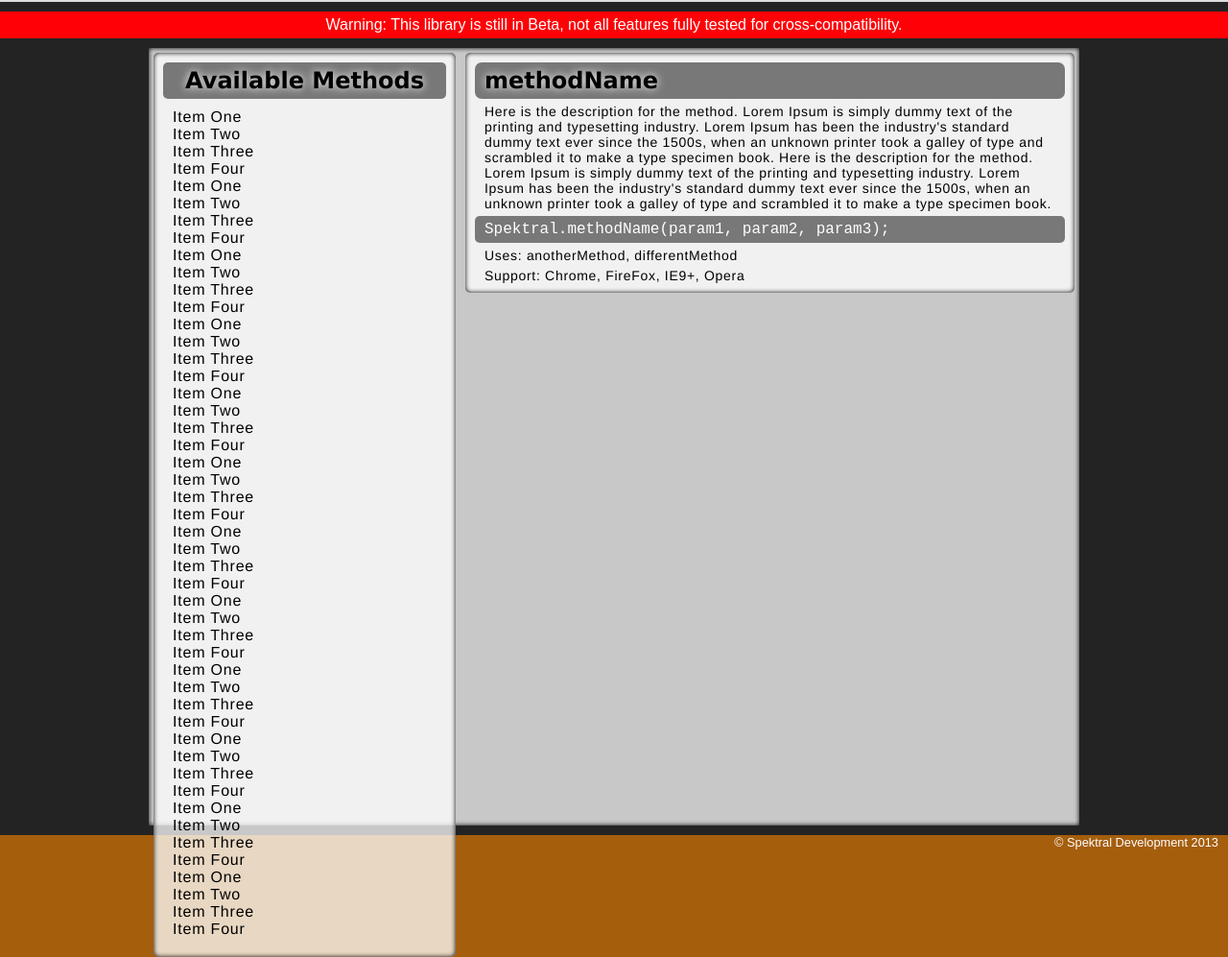
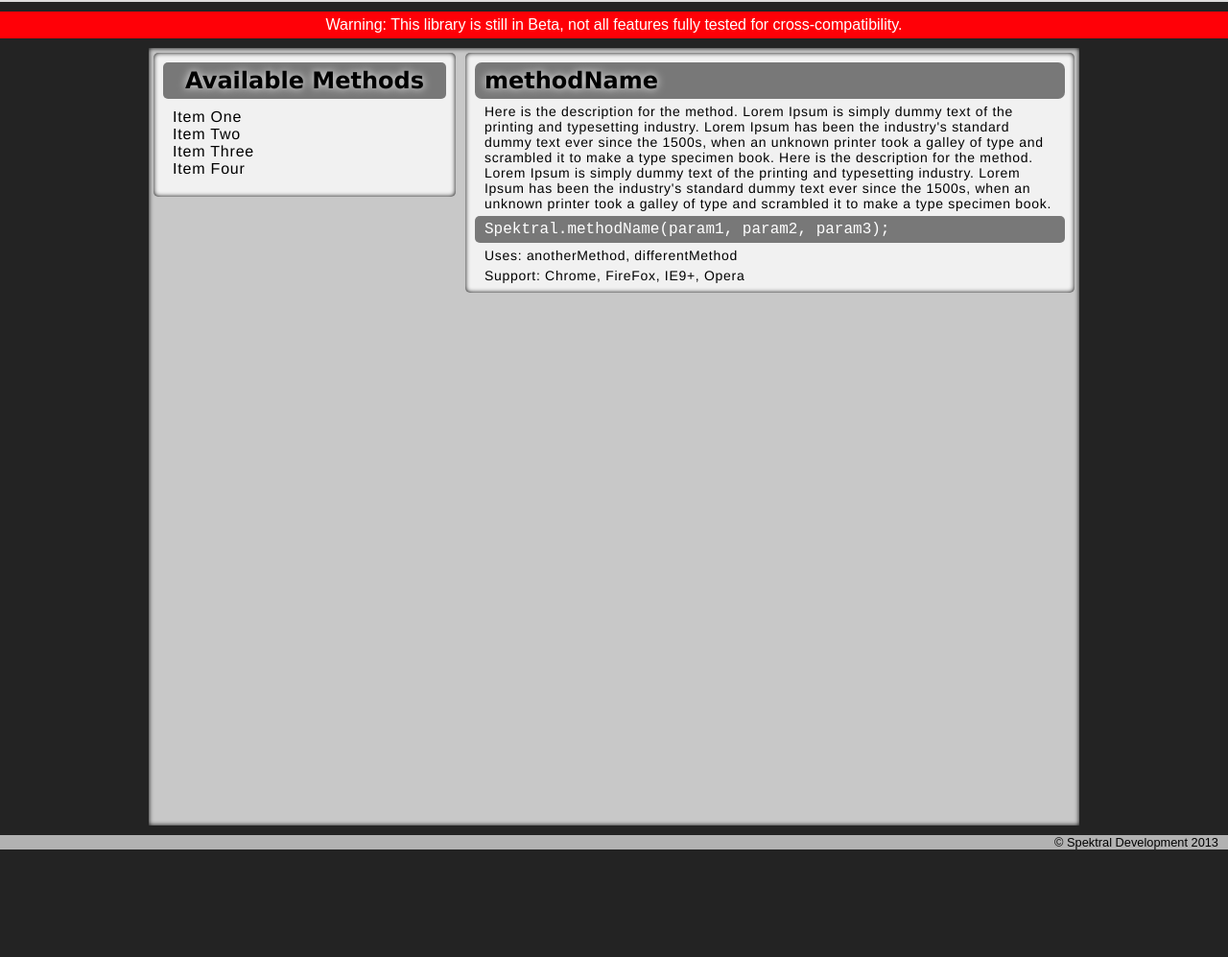
Before and after one commit to spektraldevelopment/spektraljs, a plain HTML site: page index.html in a window 1280 px wide. Shown: the part 45-1042 px from the top of the page at 96% size. After the commit the page ends 930 px from the top, so only its background shows below. Drawn offline with nearby package versions, Linux system fonts and the light colour scheme; files that its build step writes are made by us from their sources.

Commit message:
Working on API documentation layout. Fixed footer issue.

```diff
--- a/css/documentation.less
+++ b/css/documentation.less
@@ -96,10 +96,8 @@ h1, h2, h3, h4, p {
   .rounded-corners(5px);
   .shadow();
   .transparentBG(@white, 0.75);
-  //border: 2px solid @black;
   padding: 10px;
   width: 295px;
-  //height: 100%;
   float: left;
 }
 
@@ -133,8 +131,8 @@ h1, h2, h3, h4, p {
   margin: 10px auto;
   padding: 5px;
   width: 960px;
-  height: 100%;
-  //background-color: @white;
+  min-height: 100%;
+  height: auto;
 }
 
 .method {
@@ -144,7 +142,6 @@ h1, h2, h3, h4, p {
   margin-bottom: 5px;
   padding: 10px;
   width: 615px;
-  //height: 100%;
   float: right;
 }
 
@@ -182,12 +179,12 @@ h1, h2, h3, h4, p {
 }
 
 #mainFooter {
-  .transparentBG(@orange, 0.65);
+  .transparentBG(@white, 0.65);
 }
 
 #mainFooter small {
   position: relative;
-  color: @white;
+  color: @black;
   float: right;
   padding: 0 10px;
 }
--- a/index.html
+++ b/index.html
@@ -32,50 +32,6 @@
                     <li>Item Two</li>
                     <li>Item Three</li>
                     <li>Item Four</li>
-                    <li>Item One</li>
-                    <li>Item Two</li>
-                    <li>Item Three</li>
-                    <li>Item Four</li>
-                    <li>Item One</li>
-                    <li>Item Two</li>
-                    <li>Item Three</li>
-                    <li>Item Four</li>
-                    <li>Item One</li>
-                    <li>Item Two</li>
-                    <li>Item Three</li>
-                    <li>Item Four</li>
-                    <li>Item One</li>
-                    <li>Item Two</li>
-                    <li>Item Three</li>
-                    <li>Item Four</li>
-                    <li>Item One</li>
-                    <li>Item Two</li>
-                    <li>Item Three</li>
-                    <li>Item Four</li>
-                    <li>Item One</li>
-                    <li>Item Two</li>
-                    <li>Item Three</li>
-                    <li>Item Four</li>
-                    <li>Item One</li>
-                    <li>Item Two</li>
-                    <li>Item Three</li>
-                    <li>Item Four</li>
-                    <li>Item One</li>
-                    <li>Item Two</li>
-                    <li>Item Three</li>
-                    <li>Item Four</li>
-                    <li>Item One</li>
-                    <li>Item Two</li>
-                    <li>Item Three</li>
-                    <li>Item Four</li>
-                    <li>Item One</li>
-                    <li>Item Two</li>
-                    <li>Item Three</li>
-                    <li>Item Four</li>
-                    <li>Item One</li>
-                    <li>Item Two</li>
-                    <li>Item Three</li>
-                    <li>Item Four</li>
                 </ul>
             </aside>
             <section class="method">
@@ -89,13 +45,6 @@
                 <p id="uses">Uses: anotherMethod, differentMethod</p>
                 <p id="support">Support: Chrome, FireFox, IE9+, Opera</p>
             </section>
-            <!--<section class="method">-->
-                <!--<h2>methodName</h2>-->
-                <!--<p>Here is the description for the method. Lorem Ipsum is simply dummy text of the printing and typesetting industry. Lorem Ipsum has been the industry's standard dummy text ever since the 1500s, when an unknown printer took a galley of type and scrambled it to make a type specimen book.</p>-->
-                <!--<code>Spektral.methodName(param1, param2, param3);</code>-->
-                <!--<p>Uses: anotherMethod, differentMethod</p>-->
-                <!--<p>Support: Chrome, FireFox, IE9+, Opera</p>-->
-            <!--</section>-->
         </section>
 
         <footer id="mainFooter" class="clearfix">
```
